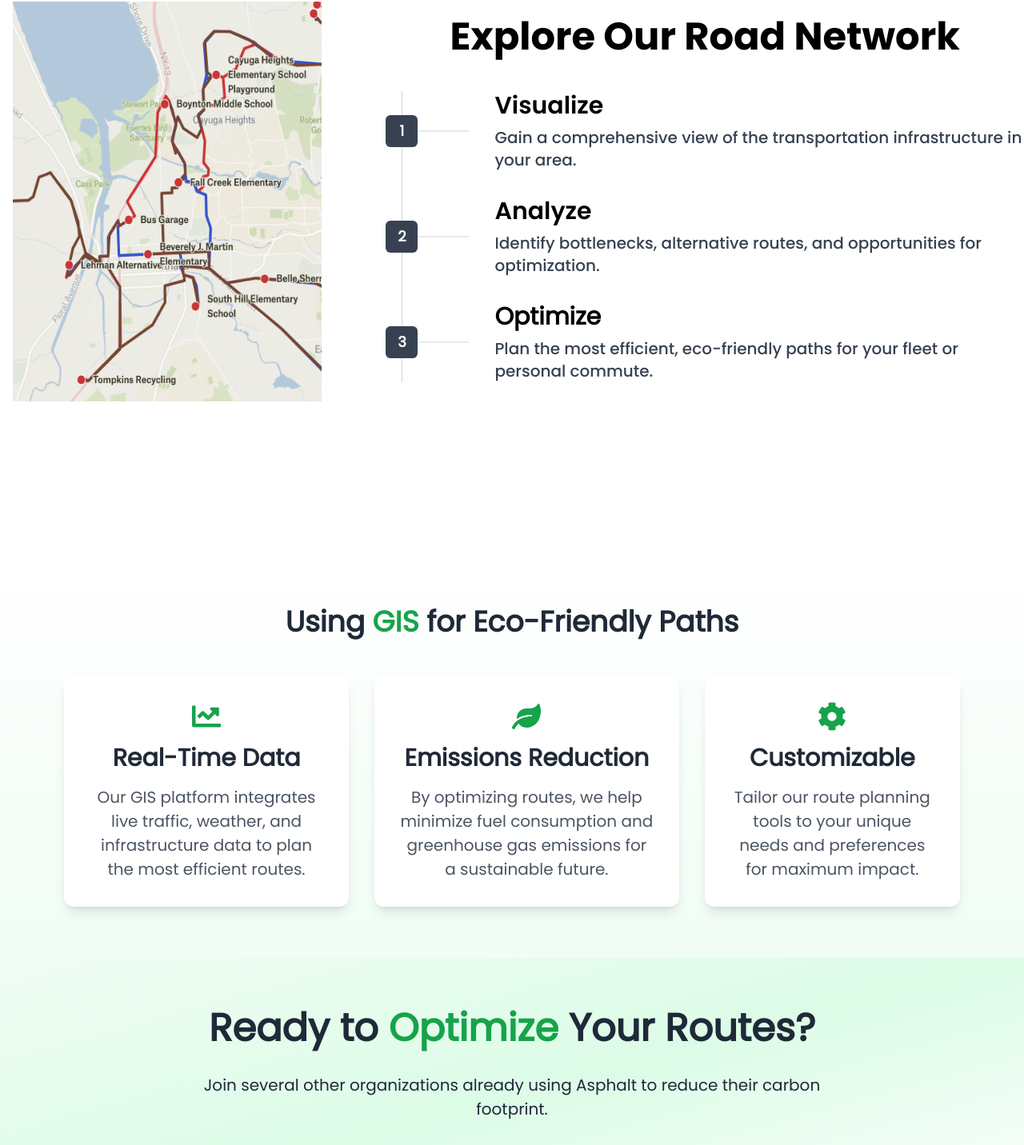
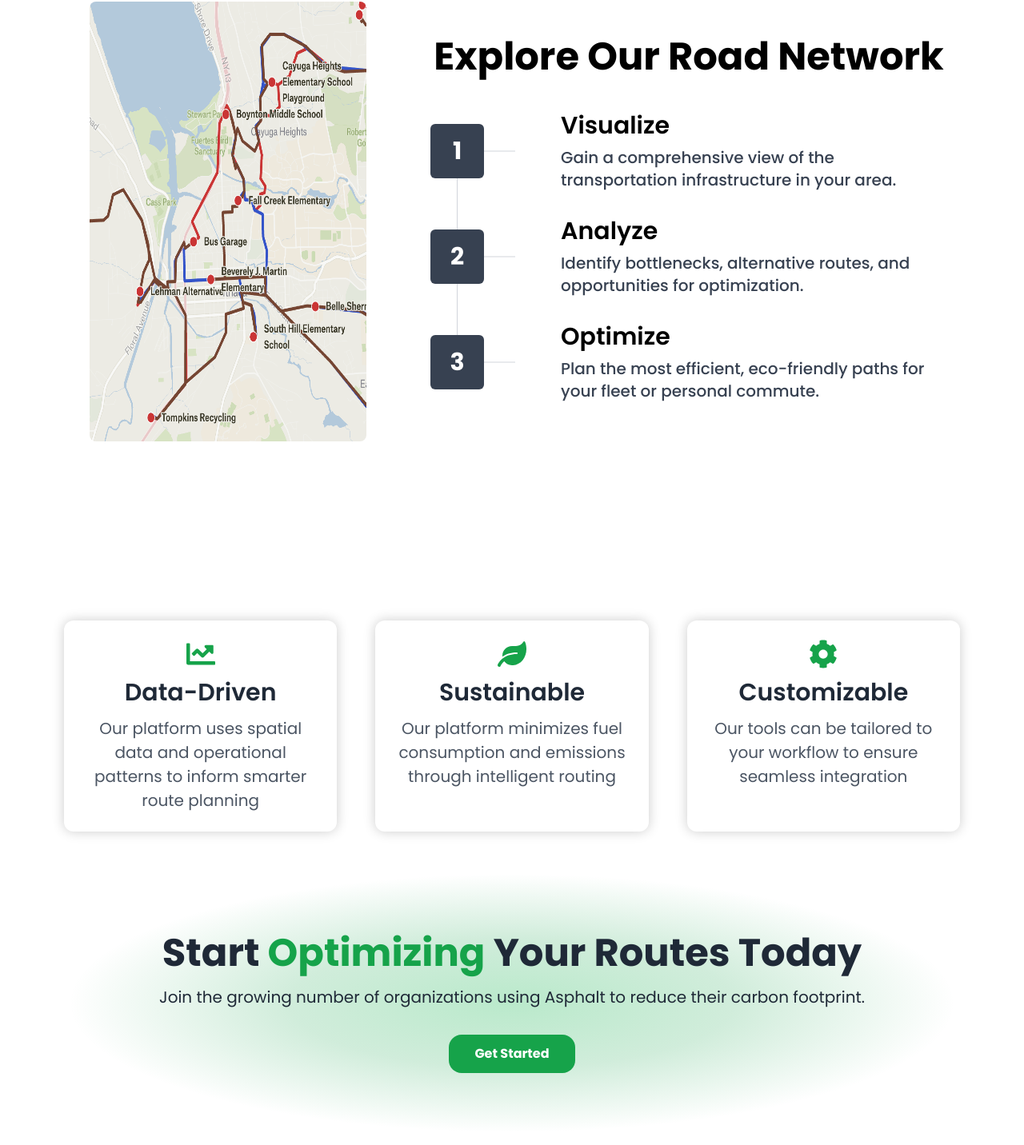
Before and after one commit to tysonyoshikawa06/asphalt-nme-sp25-tyson, a Next.js app: page / in a window 1280 px wide. Shown: the part 805-2237 px from the top of the page at 80% size. Built offline with nearby package versions, Linux system fonts and the light colour scheme.

Commit message:
fixed most of the formatting on the stepper, eco, and contact sections

```diff
--- a/src/app/page.tsx
+++ b/src/app/page.tsx
@@ -9,7 +9,7 @@
       <Navbar />
       <div className="max-w-screen-full mx-auto">
         {/* Hero Section */}
-        <section className="mb-24 flex flex-col p-8 md:flex-row items-center bg-gradient-to-br from-white via-green-50 to-green-100">
+        <section className="mb-24 flex flex-col p-8 md:flex-row items-center bg-gradient-to-b from-white via-[rgba(25,183,83,0.1)] to-[rgba(25,183,83,0.3)]">
           <div className="md:w-1/2 p-4 text-left">
             <h1 className="text-7xl font-extrabold mb-8 animate-fade-in-down text-gray-800">
               <span className="poppins-extrabold">ASPHALT</span>
@@ -20,22 +20,19 @@
                 Greener <span className="text-green-600">Future</span>
               </div>
             </h1>
-            <p
-              className="text-xl text-gray-600 animate-fade-in-up"
-              style={{ fontFamily: 'Open Sans, sans-serif' }}
-            >
+            <p className="text-xl text-gray-600 animate-fade-in-up">
               Driving change with data: Smarter transport, lower
               <br />
               emissions, lasting impact
             </p>
             <div className="flex space-x-4 mt-8">
               <Link href="/explore">
-                <button className="bg-green-600 hover:bg-green-700 text-white font-bold py-3 px-6 rounded-lg transform transition-all hover:scale-105">
+                <button className="bg-green-600 hover:bg-green-700 text-white poppins-bold tx-xl py-3 px-6 rounded-lg transform transition-all hover:scale-105">
                   Explore Routes
                 </button>
               </Link>
               <Link href="/">
-                <button className="border-2 border-green-600 text-green-600 hover:bg-green-600 hover:text-white font-bold py-3 px-6 rounded-lg transform transition-all hover:scale-105">
+                <button className="border-2 border-green-600 text-green-600 hover:bg-green-600 hover:text-white poppins-bold text-xl py-3 px-6 rounded-lg transform transition-all hover:scale-105">
                   About Us
                 </button>
               </Link>
@@ -55,14 +52,17 @@
         </section>
 
         {/* Container for "Get Started" and Stepper Section */}
-        <div className="flex flex-col md:flex-row items-center justify-center mt-20 pb-40 bg-white text-black">
+        <div className="flex flex-col md:flex-row items-center justify-center px-8 md:px-16 lg:px-24 mt-8 pb-40 bg-white text-black">
           {/* "Get Started" section */}
           <div
             id="get-started"
             className="p-4 text-left md:w-auto flex justify-center"
           >
             <div>
-              <img className="h-[500px]" src="/images/image.png"></img>
+              <img
+                className="w-[480px] h-[550px] rounded-lg"
+                src="/images/image.png"
+              ></img>
               <p
                 style={{ fontFamily: 'Open Sans, sans-serif' }}
                 className="mt-4"
@@ -77,19 +77,18 @@
             </h1>
             <div className="relative max-w-4xl mx-auto">
               {/* Vertical Line */}
-              <div className="absolute left-5 top-0 h-full w-px bg-gray-300"></div>
+              <div className="absolute left-[33px] top-[34px] h-[calc(100%-68px)] w-px bg-gray-300"></div>
 
               {/* Step 1 */}
               <Link href="/">
                 <div className="flex items-center mb-8 relative cursor-pointer">
                   {/* Number 1 */}
-                  <div className="flex-shrink-0 w-10 h-10 bg-gray-700 text-white rounded-md flex items-center justify-center text-lg font-semibold">
-                    1
+                  <div className="w-[67px] h-[68px] flex-shrink-0 bg-gray-700 rounded-md flex items-center justify-center text-lg font-semibold">
+                    <span className="text-3xl poppins-bold text-white">1</span>
                   </div>
 
                   {/* Horizontal line to text */}
-                  <div className="h-px w-16 bg-gray-300 absolute left-10 top-1/2 transform -translate-y-1/2"></div>
-
+                  <div className="h-px w-[39px] bg-gray-300 absolute left-[67px] top-1/2 transform -translate-y-1/2"></div>
                   {/* Step content */}
                   <div className="ml-24">
                     <h2 className="poppins-semibold text-3xl hover:text-gray-500 transition-colors duration-300">
@@ -107,12 +106,12 @@
               <Link href="/">
                 <div className="flex items-center mb-8 relative cursor-pointer">
                   {/* Number 2 */}
-                  <div className="flex-shrink-0 w-10 h-10 bg-gray-700 text-white rounded-md flex items-center justify-center text-lg font-semibold">
-                    2
+                  <div className="w-[67px] h-[68px] flex-shrink-0 bg-gray-700 rounded-md flex items-center justify-center text-lg font-semibold">
+                    <span className="text-3xl poppins-bold text-white">2</span>
                   </div>
 
                   {/* Horizontal line to text */}
-                  <div className="h-px w-16 bg-gray-300 absolute left-10 top-1/2 transform -translate-y-1/2"></div>
+                  <div className="h-px w-[39px] bg-gray-300 absolute left-[67px] top-1/2 transform -translate-y-1/2"></div>
 
                   {/* Step content */}
                   <div className="ml-24">
@@ -131,16 +130,16 @@
               <Link href="/">
                 <div className="flex items-center mb-8 relative cursor-pointer">
                   {/* Number 3 */}
-                  <div className="flex-shrink-0 w-10 h-10 bg-gray-700 text-white rounded-md flex items-center justify-center text-lg font-semibold">
-                    3
+                  <div className="w-[67px] h-[68px] flex-shrink-0 bg-gray-700 rounded-md flex items-center justify-center text-lg font-semibold">
+                    <span className="text-3xl poppins-bold text-white">3</span>
                   </div>
 
                   {/* Horizontal line to text */}
-                  <div className="h-px w-16 bg-gray-300 absolute left-10 top-1/2 transform -translate-y-1/2"></div>
+                  <div className="h-px w-[39px] bg-gray-300 absolute left-[67px] top-1/2 transform -translate-y-1/2"></div>
 
                   {/* Step content */}
                   <div className="ml-24">
-                    <h2 className="text-3xl font-bold hover:text-gray-500 transition-colors duration-300">
+                    <h2 className="poppins-semibold text-3xl hover:text-gray-500 transition-colors duration-300">
                       Optimize
                     </h2>
                     <p className="mt-2 text-xl poppins-medium text-gray-700 transition-colors duration-300">
@@ -155,59 +154,65 @@
         </div>
 
         {/* Eco Section */}
-        <section className="eco-section py-16 bg-gradient-to-b from-white to-green-50">
-          <h2 className="text-center text-4xl font-bold mb-12 text-gray-800">
-            Using <span className="text-green-600">GIS</span> for Eco-Friendly
-            Paths
-          </h2>
-          <div className="flex flex-col md:flex-row justify-around space-y-8 md:space-y-0 md:space-x-8 max-w-6xl mx-auto px-4">
-            <div className="bg-white p-8 rounded-xl shadow-lg hover:shadow-xl transition-all duration-300 transform hover:-translate-y-2">
-              <FaChartLine className="text-green-600 text-4xl mb-4 mx-auto" />
-              <h2 className="font-semibold text-3xl mb-4 text-center text-gray-800">
-                Real-Time Data
+        <section className="eco-section py-8">
+          <div className="flex flex-col md:flex-row justify-between max-w-6xl mx-auto px-4 gap-12">
+            <div className="bg-white p-6 rounded-xl shadow-[0_0_15px_rgba(0,0,0,.2)] transition-all duration-300 transform hover:-translate-y-2 w-full md:w-1/3">
+              <FaChartLine className="text-green-600 text-4xl mb-3 mx-auto" />
+              <h2 className="poppins-semibold text-3xl mb-3 text-center text-gray-800">
+                Data-Driven
               </h2>
               <p className="text-gray-600 text-center">
-                Our GIS platform integrates live traffic, weather, and
-                infrastructure data to plan the most efficient routes.
+                Our platform uses spatial data and operational patterns to
+                inform smarter route planning
               </p>
             </div>
-            <div className="bg-white p-8 rounded-xl shadow-lg hover:shadow-xl transition-all duration-300 transform hover:-translate-y-2">
-              <FaLeaf className="text-green-600 text-4xl mb-4 mx-auto" />
-              <h2 className="font-semibold text-3xl mb-4 text-center text-gray-800">
-                Emissions Reduction
+            <div className="bg-white p-6 rounded-xl shadow-[0_0_15px_rgba(0,0,0,0.2)] transition-all duration-300 transform hover:-translate-y-2 w-full md:w-1/3">
+              <FaLeaf className="text-green-600 text-4xl mb-3 mx-auto" />
+              <h2 className="poppins-semibold text-3xl mb-3 text-center text-gray-800">
+                Sustainable
               </h2>
               <p className="text-gray-600 text-center">
-                By optimizing routes, we help minimize fuel consumption and
-                greenhouse gas emissions for a sustainable future.
+                Our platform minimizes fuel consumption and emissions through
+                intelligent routing
               </p>
             </div>
-            <div className="bg-white p-8 rounded-xl shadow-lg hover:shadow-xl transition-all duration-300 transform hover:-translate-y-2">
-              <FaCog className="text-green-600 text-4xl mb-4 mx-auto" />
-              <h2 className="font-semibold text-3xl mb-4 text-center text-gray-800">
+            <div className="bg-white p-6 rounded-xl shadow-[0_0_15px_rgba(0,0,0,0.2)] transition-all duration-300 transform hover:-translate-y-2 w-full md:w-1/3">
+              <FaCog className="text-green-600 text-4xl mb-3 mx-auto" />
+              <h2 className="poppins-semibold text-3xl mb-3 text-center text-gray-800">
                 Customizable
               </h2>
               <p className="text-gray-600 text-center">
-                Tailor our route planning tools to your unique needs and
-                preferences for maximum impact.
+                Our tools can be tailored to your workflow to ensure seamless
+                integration
               </p>
             </div>
           </div>
         </section>
 
         {/* Contact Section */}
-        <section className="py-16 bg-gradient-to-br from-green-50 via-green-100 to-white">
-          <div className="max-w-4xl mx-auto text-center px-4">
-            <h2 className="text-5xl font-bold mb-8 text-gray-800">
-              Ready to <span className="text-green-600">Optimize</span> Your
-              Routes?
+        <section className="py-24 relative overflow-hidden">
+          <div
+            className="absolute inset-0"
+            style={{
+              background:
+                'radial-gradient(ellipse at center, rgba(25, 183, 83, 0.3) 0%, rgba(22,163,74,0.2) 30%, rgba(255,255,255,0) 60%)',
+              transform: 'scale(1.02)',
+              height: '102%',
+              top: '-1%',
+            }}
+          ></div>
+          <div className="max-w-4xl mx-auto text-center relative">
+            <h2 className="text-5xl poppins-bold mb-4 text-gray-800">
+              Start <span className="text-green-600">Optimizing</span> Your
+              Routes Today
             </h2>
             <p className="mb-8 text-gray-800">
-              Join several other organizations already using Asphalt to reduce
+              Join the growing number of organizations using Asphalt to reduce
               their carbon footprint.
             </p>
             <Link href="/contact">
-              <button className="bg-green-600 hover:bg-green-700 text-white font-bold py-3 px-8 rounded-lg text-lg transition-colors duration-300">
-                Get Started Today
+              <button className="bg-green-600 hover:bg-green-700 text-white poppins-bold py-3 px-8 rounded-2xl text-base transition-colors duration-300">
+                Get Started
               </button>
             </Link>
           </div>
```
